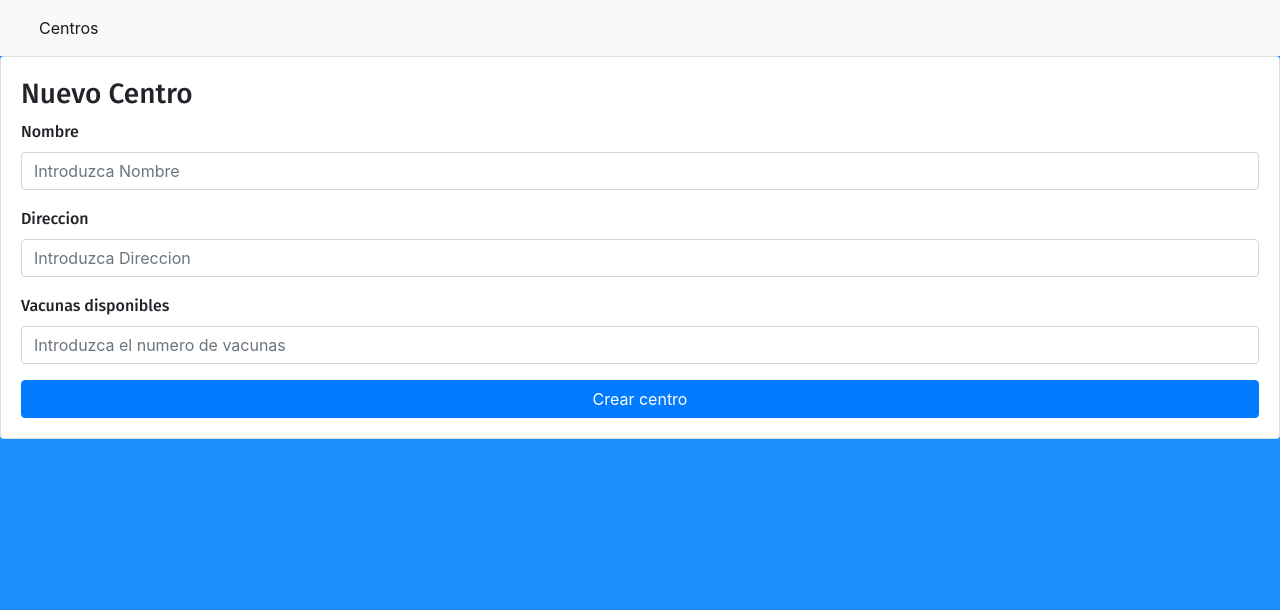
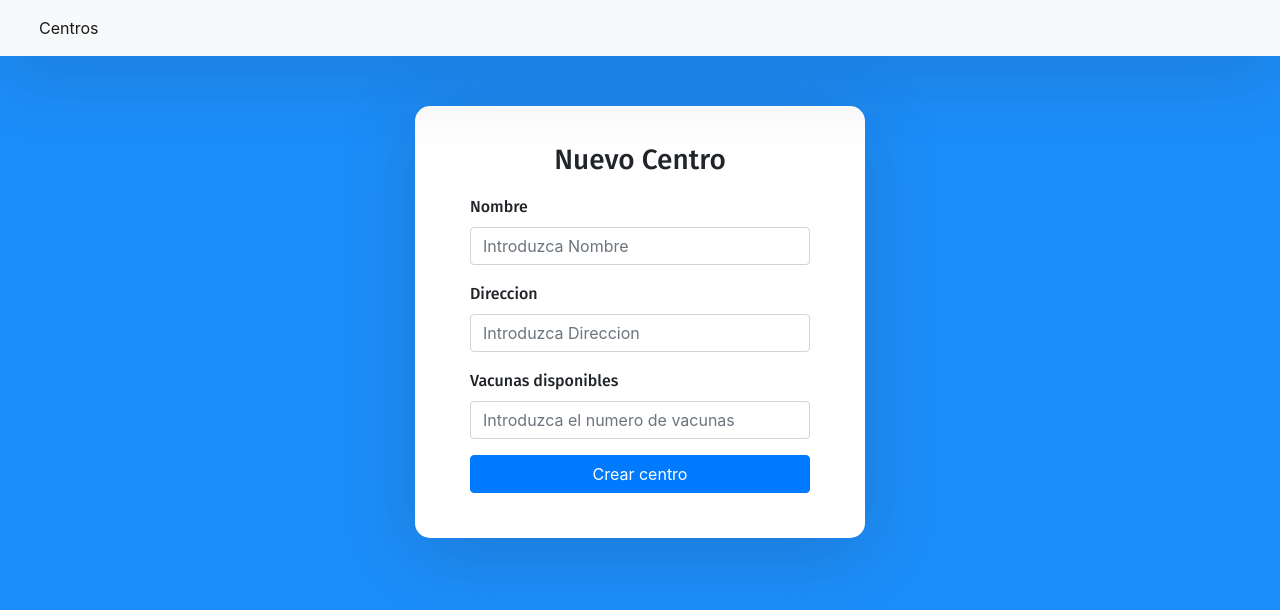
Before and after one commit to ArturoAlcaniz/practicaIntegradaG7-frontend, a React (Create React App) app: page /FormularioCentros in a window 1280 px wide. Shown: the top 610 px of the page. Built offline with nearby package versions, Linux system fonts and the light colour scheme.

Commit message:
Modificación estilo del formulario

```diff
--- a/src/components/FormularioCentros.js
+++ b/src/components/FormularioCentros.js
@@ -29,10 +29,8 @@ export default class FormularioCentros extends Component {
 
 	render() {
 		return (
-		<div className="card mb-3">
-			<div className="card-body">
-				<div className="dataTable-wrapper dataTable-loading no-footer sortable searchable fixed-columns">
-					<div className="dataTable-container">
+		<div className="auth-wrapper">
+			<div className="auth-inner">
 				<form onSubmit={this.handleCrearCentro.bind(this)}>
 						<h3>Nuevo Centro</h3>
 
@@ -58,8 +56,6 @@ export default class FormularioCentros extends Component {
 				</form>
 			</div>
 		</div>
-			</div>
-		</div>
 		);
 	}
 
```
Lines whose indentation alone changed are shown as unchanged.
